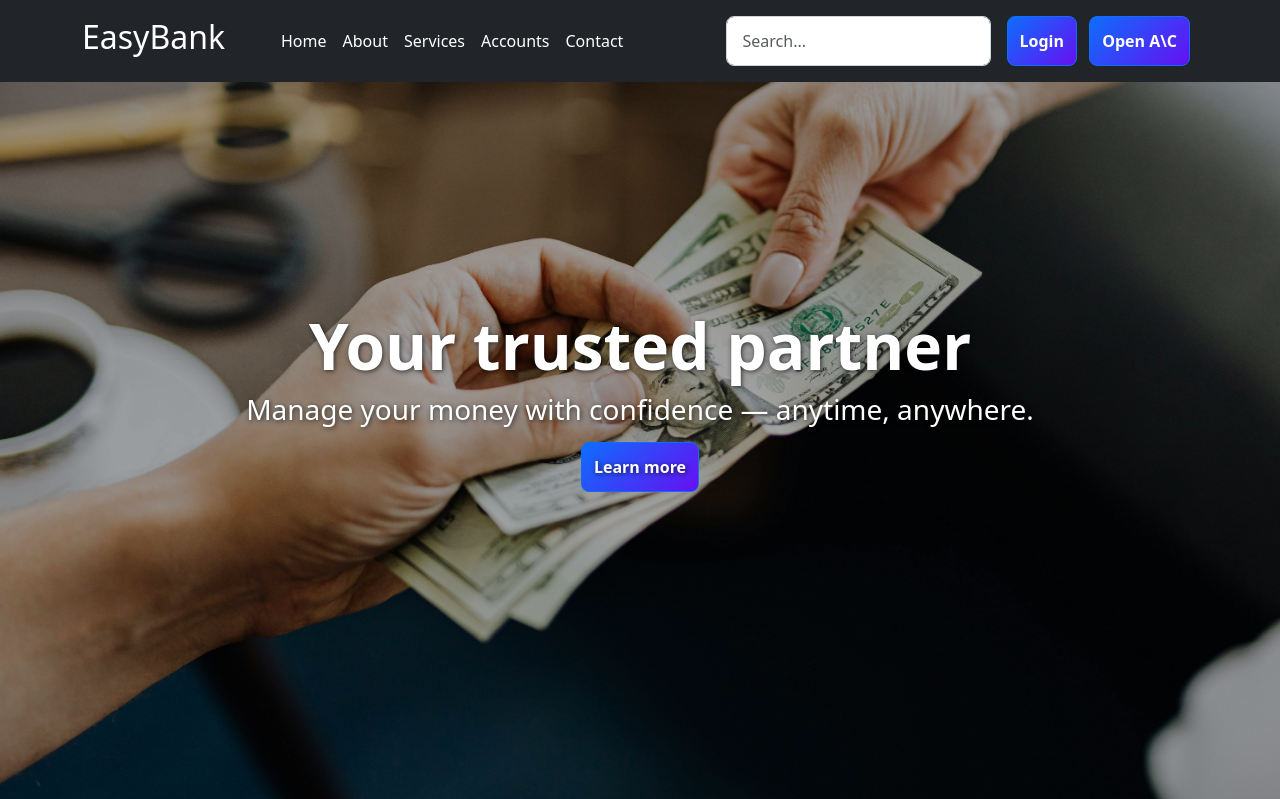
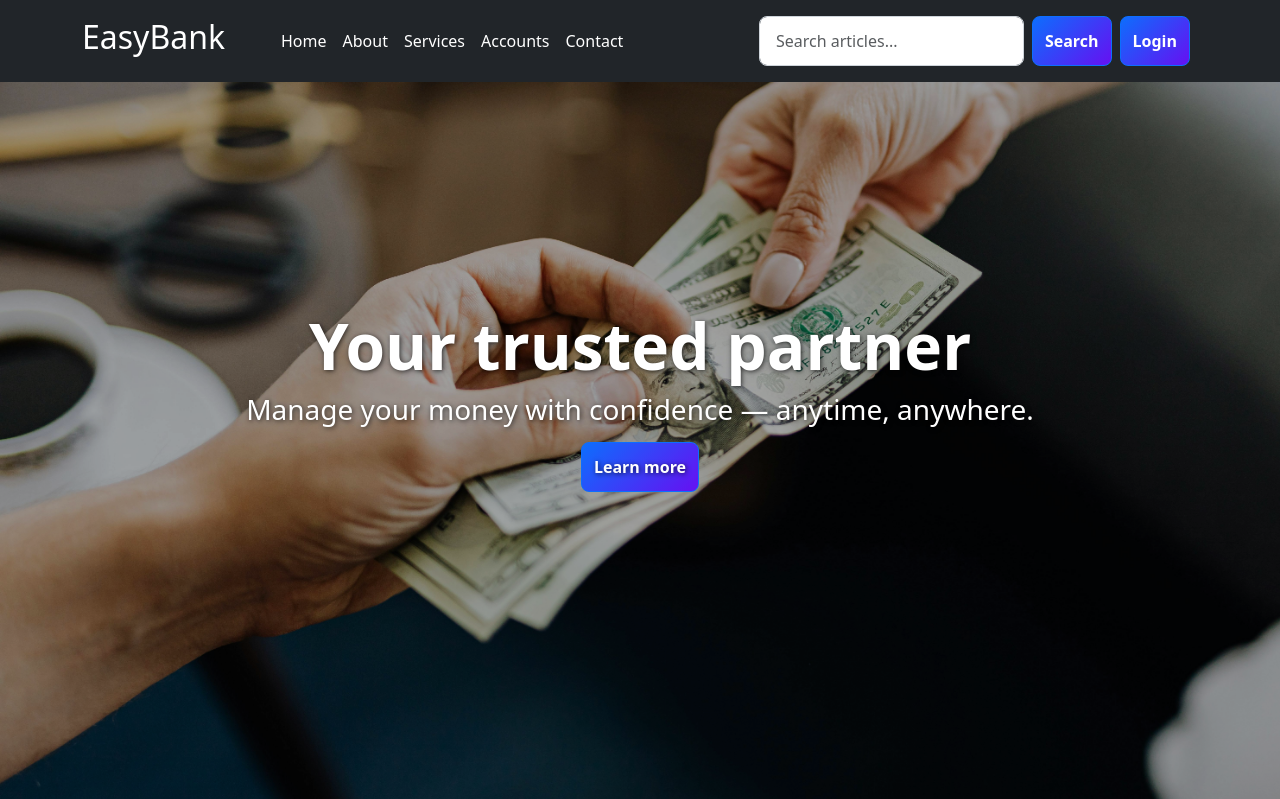
Before and after one commit to ganeshkannanpm/Banking-PHP-demo, a PHP site: page / in a window 1280 px wide. Shown: the top 799 px of the page. Run offline with PHP 8.4, Linux system fonts and the light colour scheme; some libraries are stand-ins or nearby versions.

Commit message:
Updated navbar

```diff
--- a/index.php
+++ b/index.php
@@ -166,19 +166,13 @@
               <li><a href="#" class="nav-link px-2 text-white header-nav">Accounts</a></li>
               <li><a href="#" class="nav-link px-2 text-white header-nav">Contact</a></li>
             </ul>
-
-            <form class="col-12 col-lg-auto mb-3 mb-lg-0 me-lg-3" role="search">
-              <input type="search" class="form-control form-control-dark text-bg-white" placeholder="Search..."
-                aria-label="Search">
+            <form class="d-flex ms-lg-3 my-2 my-lg-0" role="search">
+                    <input class="form-control me-2" type="search" placeholder="Search articles..." aria-label="Search">
+                    <button class="btn btn-primary" type="submit">Search</button>
             </form>
-
             <div class="text-end">
-              <button type="button" class="btn btn-primary me-2" data-bs-toggle="modal"
+              <button type="button" class="btn btn-primary ms-2 me-2" data-bs-toggle="modal"
                 data-bs-target="#loginModal">Login</button>
-              <button type="button" class="btn btn-primary me-2" data-bs-toggle="modal"
-                data-bs-target="#accountModal">Open A\C</button>
-              <!-- <a href="open_account.php">
-                <button type="button" class="btn btn-primary">Open A\C</button></a> -->
             </div>
           </div>
         </div>
@@ -191,7 +185,7 @@
     <div class="modal-dialog">
       <div class="modal-content rounded-3 shadow">
         <div style="background: linear-gradient(135deg, #0d6efd, #6610f2);" class="modal-header text-center bg-primary">
-          <h5 class="modal-title text-white" id="loginModalLabel">Please log in</h5>
+          <h5 class="modal-title text-white" id="loginModalLabel">User login</h5>
           <button type="button" class="btn-close" data-bs-dismiss="modal" aria-label="Close"></button>
         </div>
         <div class="modal-body">
@@ -221,7 +215,7 @@
     <div class="modal-dialog">
       <div class="modal-content rounded-3 shadow">
         <div style="background: linear-gradient(135deg, #0d6efd, #6610f2);" class="modal-header text-center bg-primary">
-          <h5 class="modal-title text-white text-center" id="registerModalLabel">Create your account</h5>
+          <h5 class="modal-title text-white text-center" id="registerModalLabel">Register your account</h5>
           <button type="button" class="btn-close" data-bs-dismiss="modal" aria-label="Close"></button>
         </div>
         <div class="modal-body">
```
